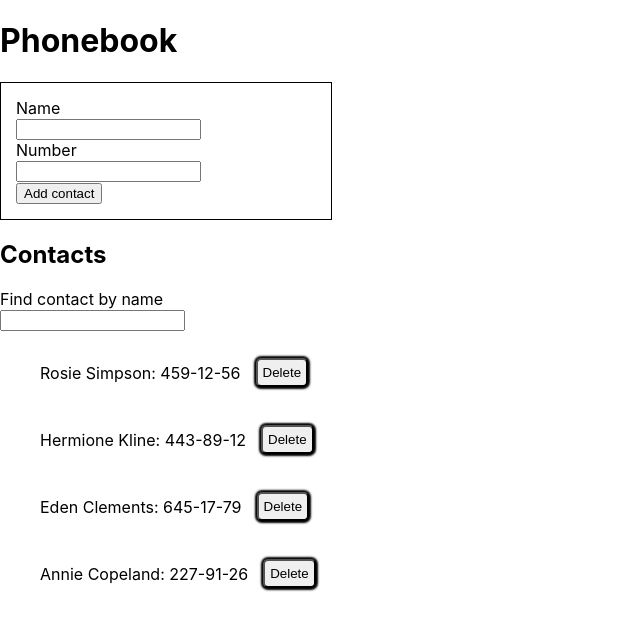
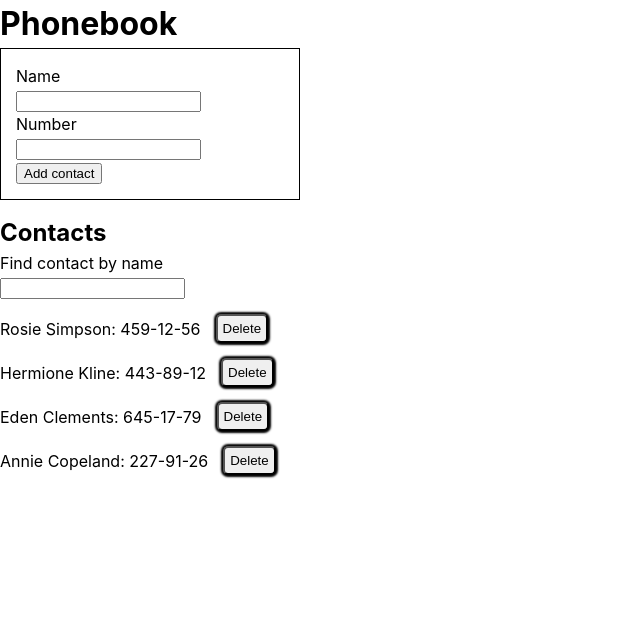
Before and after one commit to danya-yablonskiy/goit-react-hw-04-phonebook, a React (Create React App) app: page / in a window 1280 px wide. Shown: the top 630 px of the page, without its empty margins (0-640 px from the left). Built offline with nearby package versions, Linux system fonts and the light colour scheme.

Commit message:
Update index.css

```diff
--- a/src/index.css
+++ b/src/index.css
@@ -1,4 +1,11 @@
 @import-normalize; /* bring in normalize.css styles */
+
+*,
+::before,
+::after {
+  box-sizing: border-box;
+
+}
 
 body {
   margin: 0;
@@ -7,9 +14,32 @@
     sans-serif;
   -webkit-font-smoothing: antialiased;
   -moz-osx-font-smoothing: grayscale;
+  line-height: 1.5;
 }
 
 code {
   font-family: source-code-pro, Menlo, Monaco, Consolas, 'Courier New',
     monospace;
 }
+
+h1,
+h2,
+h3,
+h4,
+h5,
+h6,
+p {
+  margin: 0;
+}
+
+ul,
+ol {
+  margin: 0;
+  padding: 0;
+}
+
+img {
+  display: block;
+  max-width: 100%;
+  height: auto;
+}
```
